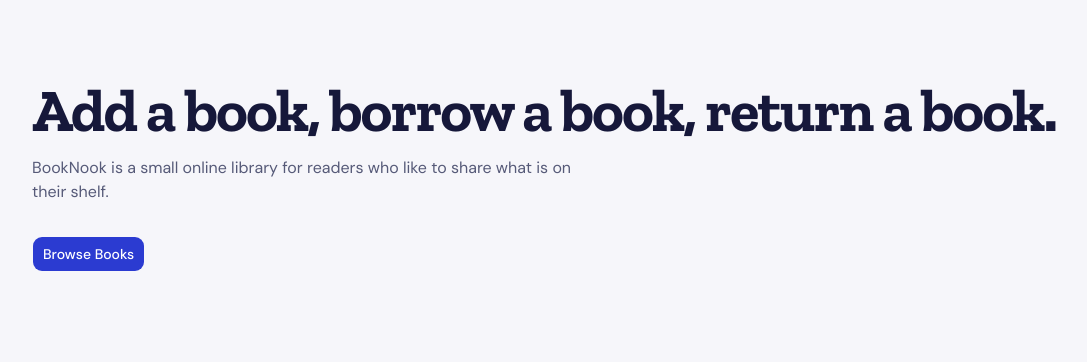
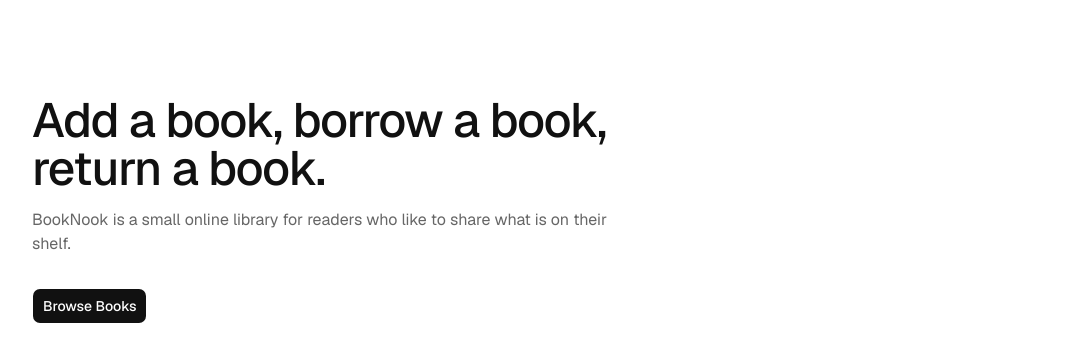
Before and after one commit to dev-ahsan7/booknook-frontend, a Next.js app: page / in a window 1280 px wide. Shown: the top 362 px of the page, without its empty margins (56-1143 px from the left). Built offline with nearby package versions, Linux system fonts and the light colour scheme.

Commit message:
Change to a minimal black and white design with Geist font

```diff
--- a/src/app/globals.css
+++ b/src/app/globals.css
@@ -5,8 +5,8 @@
 @custom-variant dark (&:is(.dark *));
 
 @theme inline {
-  --font-sans: var(--font-dm-sans);
-  --font-heading: var(--font-zilla-slab);
+  --font-sans: var(--font-geist);
+  --font-heading: var(--font-geist);
   --color-background: var(--background);
   --color-foreground: var(--foreground);
   --color-card: var(--card);
@@ -21,7 +21,6 @@
   --color-muted-foreground: var(--muted-foreground);
   --color-accent: var(--accent);
   --color-accent-foreground: var(--accent-foreground);
-  --color-marigold: var(--marigold);
   --color-destructive: var(--destructive);
   --color-border: var(--border);
   --color-input: var(--input);
@@ -34,48 +33,46 @@
 }
 
 :root {
-  --radius: 0.625rem;
-  --background: #f6f6fa;
-  --foreground: #16183a;
+  --radius: 0.5rem;
+  --background: #ffffff;
+  --foreground: #111111;
   --card: #ffffff;
-  --card-foreground: #16183a;
+  --card-foreground: #111111;
   --popover: #ffffff;
-  --popover-foreground: #16183a;
-  --primary: #2b3bd1;
+  --popover-foreground: #111111;
+  --primary: #111111;
   --primary-foreground: #ffffff;
-  --secondary: #e8eafb;
-  --secondary-foreground: #1e2a9c;
-  --muted: #eeeff5;
-  --muted-foreground: #565a78;
-  --accent: #e8eafb;
-  --accent-foreground: #1e2a9c;
-  --marigold: #ffc53d;
+  --secondary: #f4f4f4;
+  --secondary-foreground: #111111;
+  --muted: #f4f4f4;
+  --muted-foreground: #666666;
+  --accent: #f4f4f4;
+  --accent-foreground: #111111;
   --destructive: #d92d20;
-  --border: #dadce9;
-  --input: #cfd2e3;
-  --ring: #2b3bd1;
+  --border: #e8e8e8;
+  --input: #dddddd;
+  --ring: #111111;
 }
 
 .dark {
-  --background: #0f1126;
-  --foreground: #f1f2fb;
-  --card: #181b37;
-  --card-foreground: #f1f2fb;
-  --popover: #181b37;
-  --popover-foreground: #f1f2fb;
-  --primary: #93a0ff;
-  --primary-foreground: #0f1126;
-  --secondary: #24284c;
-  --secondary-foreground: #d5d9ff;
-  --muted: #202342;
-  --muted-foreground: #a7abc9;
-  --accent: #24284c;
-  --accent-foreground: #d5d9ff;
-  --marigold: #ffc53d;
+  --background: #0d0d0d;
+  --foreground: #f2f2f2;
+  --card: #161616;
+  --card-foreground: #f2f2f2;
+  --popover: #161616;
+  --popover-foreground: #f2f2f2;
+  --primary: #f2f2f2;
+  --primary-foreground: #0d0d0d;
+  --secondary: #1f1f1f;
+  --secondary-foreground: #f2f2f2;
+  --muted: #1f1f1f;
+  --muted-foreground: #a0a0a0;
+  --accent: #1f1f1f;
+  --accent-foreground: #f2f2f2;
   --destructive: #ff6b5e;
-  --border: #2d3158;
-  --input: #383c66;
-  --ring: #93a0ff;
+  --border: #272727;
+  --input: #333333;
+  --ring: #f2f2f2;
 }
 
 @layer base {
@@ -88,6 +85,6 @@
   h1,
   h2,
   h3 {
-    @apply font-heading;
+    @apply font-heading font-medium tracking-tight;
   }
 }
--- a/src/app/layout.tsx
+++ b/src/app/layout.tsx
@@ -1,16 +1,10 @@
 import type { Metadata } from 'next';
-import { DM_Sans, Zilla_Slab } from 'next/font/google';
+import { Geist } from 'next/font/google';
 import './globals.css';
 
-const dmSans = DM_Sans({
+const geist = Geist({
   subsets: ['latin'],
-  variable: '--font-dm-sans',
-});
-
-const zillaSlab = Zilla_Slab({
-  subsets: ['latin'],
-  weight: ['500', '600', '700'],
-  variable: '--font-zilla-slab',
+  variable: '--font-geist',
 });
 
 export const metadata: Metadata = {
@@ -25,7 +19,8 @@ export default function RootLayout({ children }: LayoutProps<'/'>) {
   return (
     <html
       lang="en"
-      className={`${dmSans.variable} ${zillaSlab.variable} h-full antialiased`}
+      className={`${geist.variable} h-full antialiased`}
+      suppressHydrationWarning
     >
       <body className="flex min-h-full flex-col font-sans">
         <main className="flex-1">{children}</main>
--- a/src/app/page.tsx
+++ b/src/app/page.tsx
@@ -7,8 +7,8 @@ export const metadata: Metadata = {
 
 export default function Home() {
   return (
-    <section className="mx-auto max-w-6xl px-4 py-20 sm:px-6">
-      <h1 className="text-4xl font-bold tracking-tight sm:text-6xl">
+    <section className="mx-auto max-w-6xl px-4 py-24 sm:px-6">
+      <h1 className="max-w-2xl text-4xl sm:text-5xl">
         Add a book, borrow a book, return a book.
       </h1>
       <p className="mt-4 max-w-xl text-muted-foreground">
```
